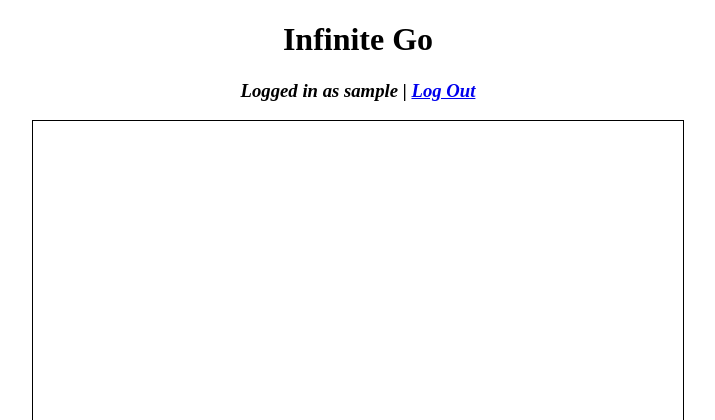
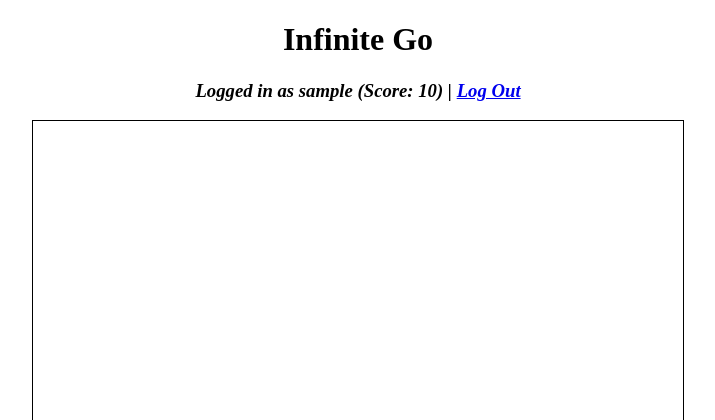
Before and after one commit to hinsley/infinite-go, a Flask app: template templates/index.html in a window 1280 px wide. Shown: the top 420 px of the page, without its empty margins (282-997 px from the left). Run offline with Flask 2, Linux system fonts and the light colour scheme; the template is opened without the code that fills it: most values are stand-ins (such as "Sample title", 1, 10 or a date in 2020); parts of the project's set-up code (start-up, migrations or seed data) failed here and were passed over.

Commit message:
Add always-present score indication

```diff
--- a/app.py
+++ b/app.py
@@ -45,6 +45,7 @@ def index():
 
     return render_template("index.html",
                            username=(user_db.get_user_info(session["user"], "username")[0] if "user" in session else None),
+                           score=f"{stone_db.player_score(session['user']):,}" if "user" in session else None,
                            cursor=cursor,
                            stones=stones)
 
--- a/templates/index.html
+++ b/templates/index.html
@@ -11,7 +11,7 @@
         {% if username is none %}
             <a href="{{ url_for('register') }}">Register</a> | <a href="{{ url_for('login') }}">Log In</a>
         {% else %}
-            Logged in as {{ username }} | <a href="{{ url_for('logout') }}">Log Out</a>
+            Logged in as {{ username }} (Score: {{ score }}) | <a href="{{ url_for('logout') }}">Log Out</a>
         {% endif %}
 
         </h3>
```
